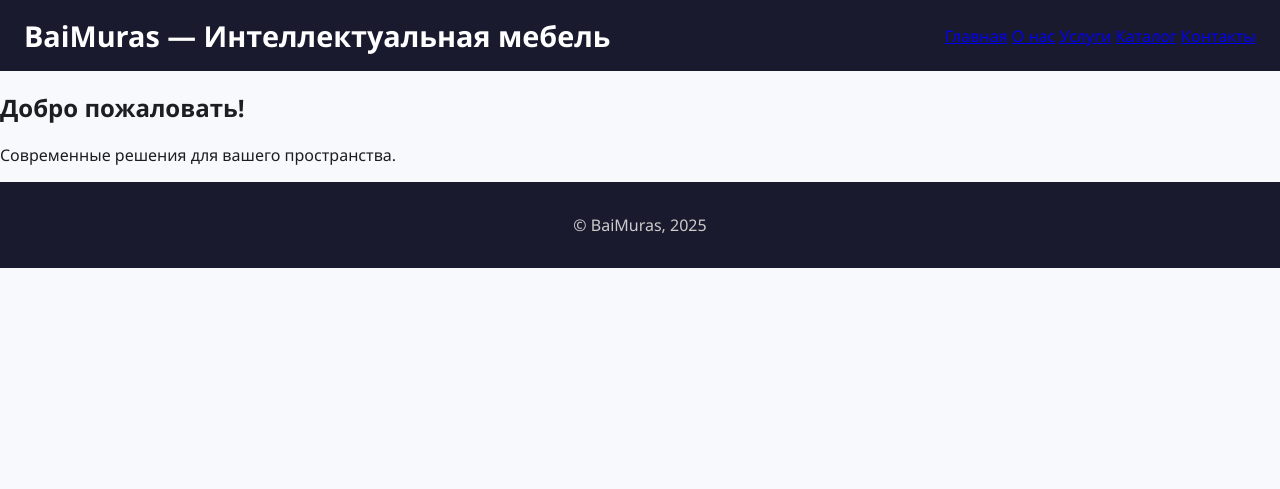
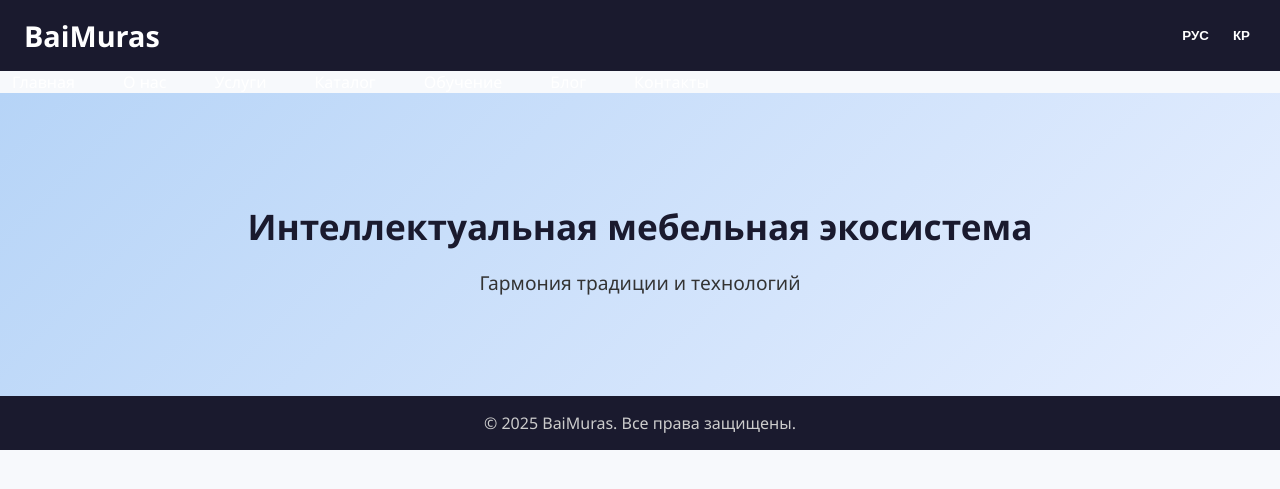
Before and after one commit to ardakchapaev/BaiMuras, a Flask app: template templates/index.html in a window 1280 px wide. Shown: the top 489 px of the page. Run offline with Flask 3, Linux system fonts and the light colour scheme; the template is opened without the code that fills it, so the values that code supplies are empty.

Commit message:
Update index.html

```diff
--- a/templates/index.html
+++ b/templates/index.html
@@ -1,29 +1,49 @@
-
 <!DOCTYPE html>
 <html lang="ru">
 <head>
   <meta charset="UTF-8" />
-  <meta name="viewport" content="width=device-width, initial-scale=1.0"/>
+  <meta name="viewport" content="width=device-width, initial-scale=1.0" />
   <title>BaiMuras</title>
-  <link rel="stylesheet" href="/static/style.css">
+  <link rel="stylesheet" href="/static/css/style.css" />
 </head>
 <body>
+
   <header>
-    <h1>BaiMuras — Интеллектуальная мебель</h1>
-    <nav>
-      <a href="#">Главная</a>
-      <a href="#">О нас</a>
-      <a href="#">Услуги</a>
-      <a href="#">Каталог</a>
-      <a href="#">Контакты</a>
-    </nav>
+    <h1>BaiMuras</h1>
+    <div class="language-switcher">
+      <button onclick="switchLang('ru')">РУС</button>
+      <button onclick="switchLang('kg')">КР</button>
+    </div>
   </header>
-  <main>
-    <h2>Добро пожаловать!</h2>
-    <p>Современные решения для вашего пространства.</p>
-  </main>
+
+  <nav>
+    <ul>
+      <li><a href="#">Главная</a></li>
+      <li><a href="#">О нас</a></li>
+      <li><a href="#">Услуги</a></li>
+      <li><a href="#">Каталог</a></li>
+      <li><a href="#">Обучение</a></li>
+      <li><a href="#">Блог</a></li>
+      <li><a href="#">Контакты</a></li>
+    </ul>
+  </nav>
+
+  <section class="hero">
+    <h2>Интеллектуальная мебельная экосистема</h2>
+    <p>Гармония традиции и технологий</p>
+  </section>
+
   <footer>
-    <p>© BaiMuras, 2025</p>
+    &copy; 2025 BaiMuras. Все права защищены.
   </footer>
+
+  <!-- Future: Telegram, CRM, LMS, Make.com integrations -->
+  <script>
+    function switchLang(lang) {
+      alert('Языковая поддержка скоро будет: выбрано ' + lang.toUpperCase());
+      // future: dynamically swap translations
+    }
+  </script>
+
 </body>
 </html>
```
